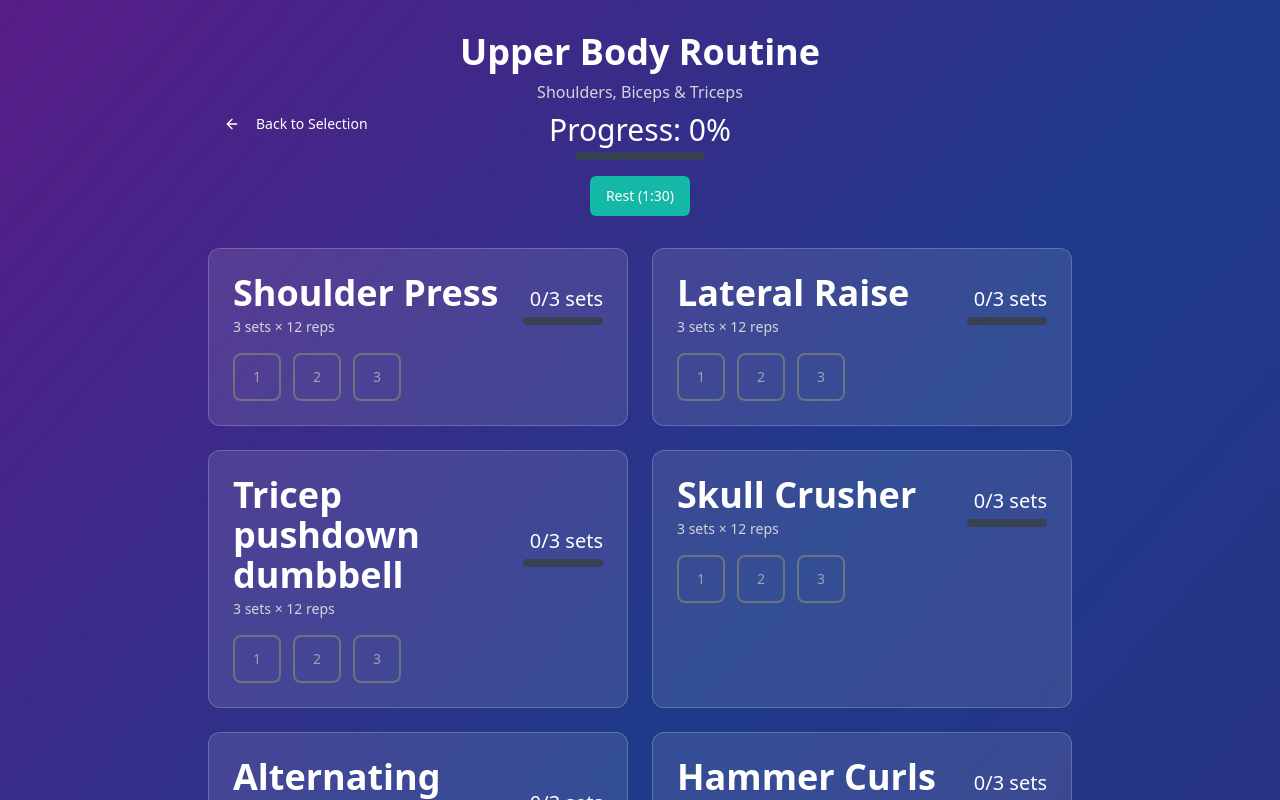
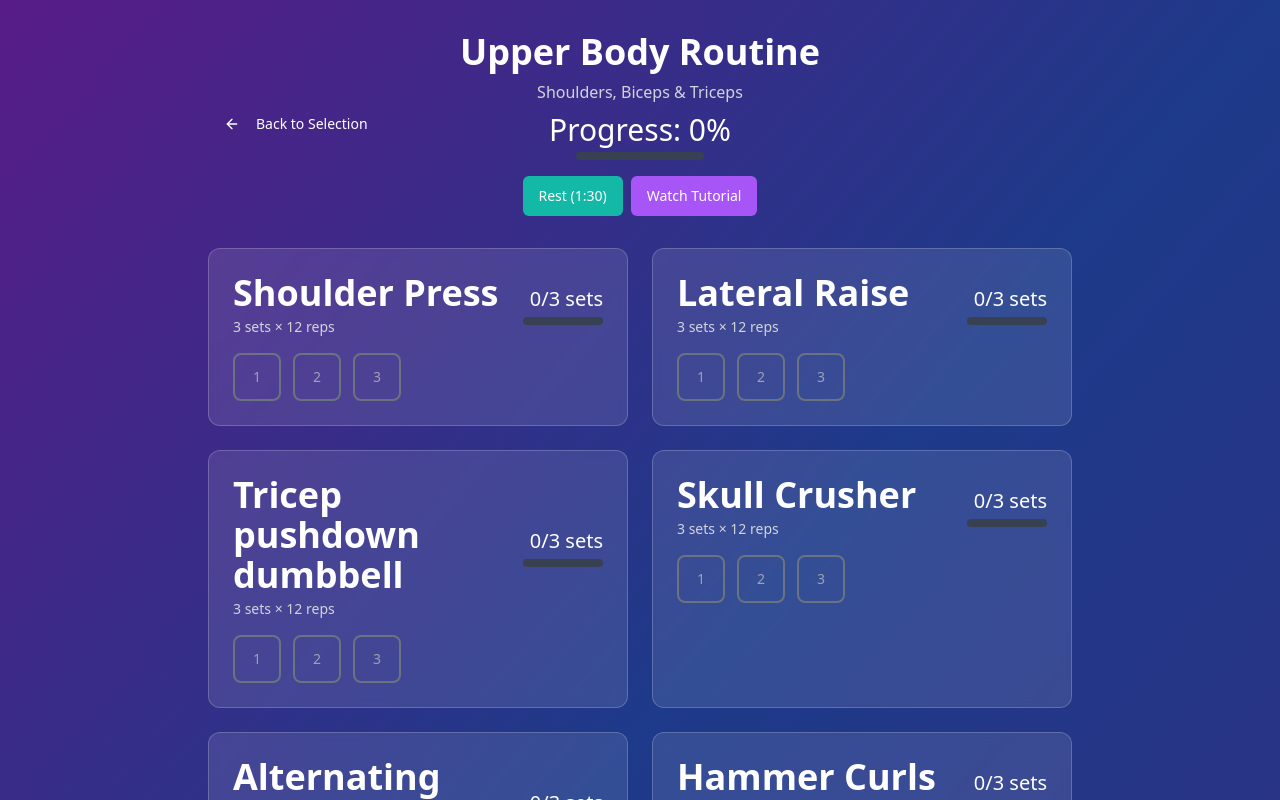
Before and after one commit to KawaiNez/workout-checklist-buddy, a React (Vite) app: page / in a window 1280 px wide. Both pictures are taken after a click on the element 472 px from the left and 312 px from the top of the page. Shown: the top 800 px of the page. Built offline with nearby package versions, Linux system fonts and the light colour scheme.

Commit message:
Add button to open video

```diff
--- a/src/components/UpperBodyWorkout.tsx
+++ b/src/components/UpperBodyWorkout.tsx
@@ -92,13 +92,21 @@ export const UpperBodyWorkout = ({ onBack }: UpperBodyWorkoutProps) => {
               />
             </div>
           </div>
-          {/* Rest Button */}
-          <Button
-            onClick={handleRestClick}
-            className="mt-4 bg-teal-500 hover:bg-teal-600 text-white"
-          >
-            Rest (1:30)
-          </Button>
+          {/* Rest Button and Video Button */}
+          <div className="flex gap-2 mt-4">
+            <Button
+              onClick={handleRestClick}
+              className="bg-teal-500 hover:bg-teal-600 text-white"
+            >
+              Rest (1:30)
+            </Button>
+            <Button
+              onClick={() => window.open('https://www.youtube.com/watch?v=mf6CZ5_7dfc', '_blank')}
+              className="bg-purple-500 hover:bg-purple-600 text-white"
+            >
+              Watch Tutorial
+            </Button>
+          </div>
         </div>
       </div>
       {/* END Header */}
```
